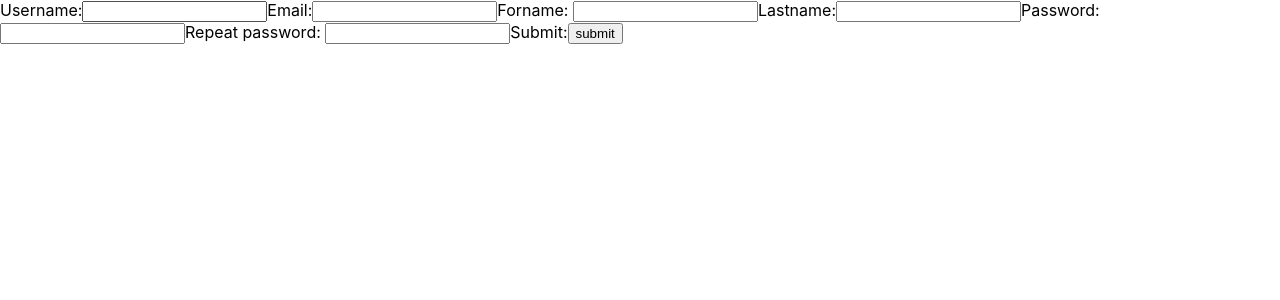
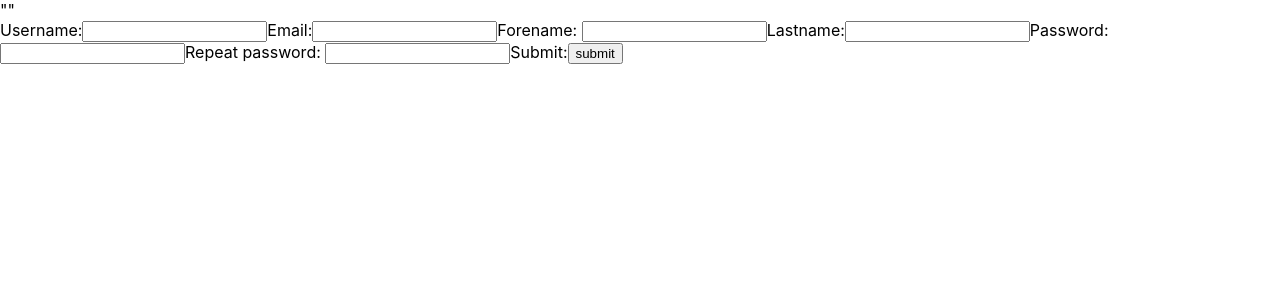
Before and after one commit to Kristiankaspersen/register-user-react, a React (Create React App) app: page / in a window 1280 px wide. Shown: the top 300 px of the page. Built offline with nearby package versions, Linux system fonts and the light colour scheme.

Commit message:
added useState

```diff
--- a/src/App.jsx
+++ b/src/App.jsx
@@ -1,30 +1,66 @@
 //import logo from './logo.svg';
 import './App.css';
+import React, { useState } from 'react';
 
 function App() {
+  const [username, setUsername] = useState("")
+  const [email, setEmail] = useState("")
+  const [forename, setForename] = useState("")
+  const [surname, setSurname] = useState("")
+  const [password, setPassword] = useState("")
+  const [repeatPassword, setRepeatPassword] = useState("")
+
+  const addUsername = (event) => {
+    setUsername(event.target.value)
+  }
+
+  const addEmail = (event) => {
+    setEmail(event.target.value)
+
+  }
+
+  const addForename = (event) => {
+    setForename(event.target.value)
+  }
+
+  const addSurname = (event) => {
+    setSurname(event.target.value)
+  }
+
+  const addPassword = (event) => {
+    setPassword(event.target.value)
+  }
+
+  const addRepeatPassword = (event) => {
+    setRepeatPassword(event.target.value)
+  }
+
   return (
+    <>
+    {JSON.stringify(password)}
     <form  method="get">
       <label htmlFor='username'>Username:</label>
-      <input type="text" name="username" id="username" />
+      <input type="text" name="username" id="username" value={username} onChange={addUsername} />
 
       <label htmlFor="email">Email:</label>
-      <input type="email" name="email" id="email" />
+      <input type="email" name="email" id="email" value={email} onChange={addEmail} />
 
-      <label htmlFor="forname">Forname: </label>
-      <input type="text" name="forname" id="forname" />
+      <label htmlFor="forename">Forename: </label>
+      <input type="text" name="forename" id="forename" value={forename} onChange={addForename}/>
 
-      <label htmlFor="lastname">Lastname:</label>
-      <input type="text" name="lastname" id="forname"/>
+      <label htmlFor="surname">Lastname:</label>
+      <input type="text" name="surname" id="forename" value={surname} onChange={addSurname}/>
 
       <label htmlFor="password">Password: </label>
-      <input type="password" name="password" id="password" />
+      <input type="password" name="password" id="password" value={password} onChange={addPassword} />
 
       <label htmlFor="repeatPassword">Repeat password: </label>
-      <input type="password" name="repeatPassword" id="repeatPassword" />
+      <input type="password" name="repeatPassword" id="repeatPassword" value={repeatPassword}  onChange={addRepeatPassword} />
 
       <label htmlFor="submit">Submit:</label>
       <button>submit</button>
     </form>
+    </>
   );
 }
 
```
